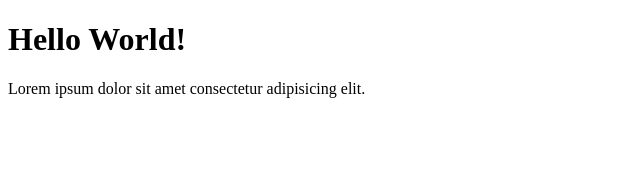
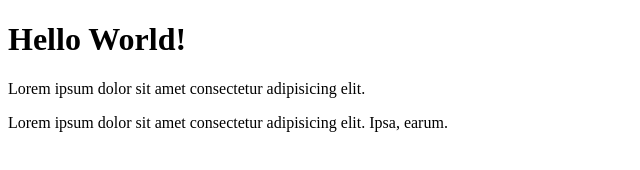
Before and after one commit to Mohamed-Shaheedullah/splitmate, a plain HTML site: page index.html in a window 1280 px wide. Shown: the whole page, without its empty margins (0-640 px from the left). Drawn offline with Linux system fonts and the light colour scheme.

Commit message:
Index Updated

```diff
--- a/index.html
+++ b/index.html
@@ -10,6 +10,7 @@
 <body>
     <h1>Hello World!</h1>
     <p>Lorem ipsum dolor sit amet consectetur adipisicing elit.</p>
+    <p>Lorem ipsum dolor sit amet consectetur adipisicing elit. Ipsa, earum.</p>
 </body>
 
 </html>
```
